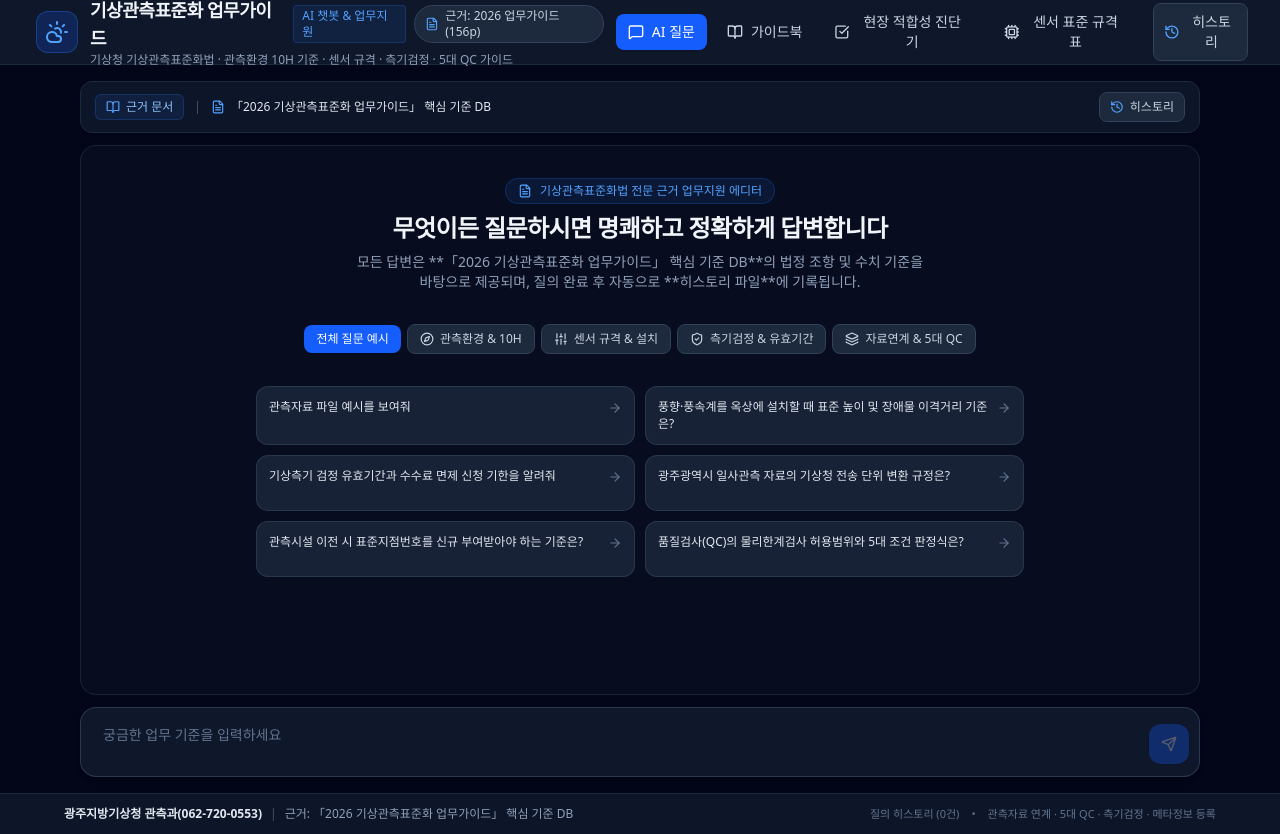
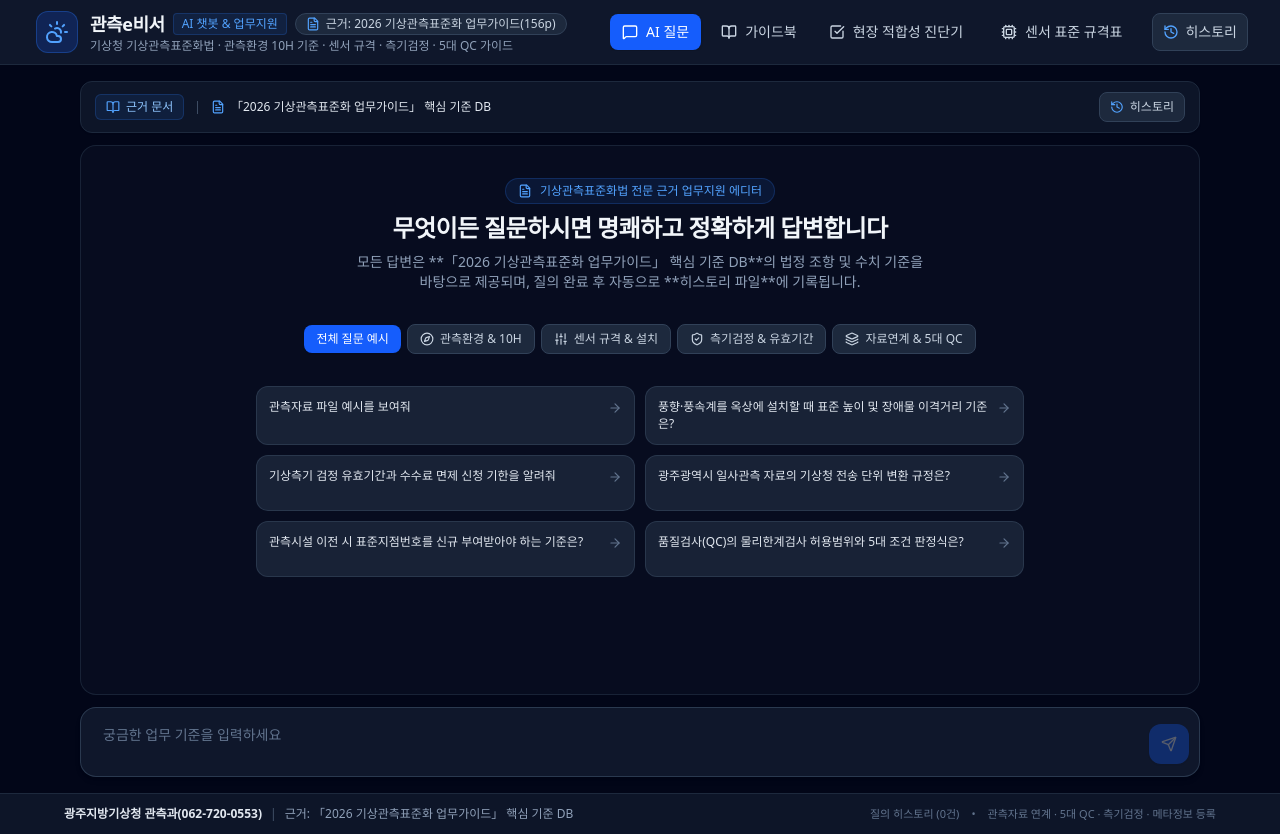
Before and after one commit to sukjashin/Guidebook, a React (Vite) app: page / in a window 1280 px wide. Built offline with nearby package versions, Linux system fonts and the light colour scheme.

Commit message:
Fix Vercel chat and rename app

```diff
--- a/api/chat.ts
+++ b/api/chat.ts
@@ -88,7 +88,8 @@ async function answerQuestion(request: Request) {
   }
 }
 
-export default async function handler(request: Request) {
+export default {
+  async fetch(request: Request) {
     if (request.method === 'GET') {
       return json({ status: 'ok', service: 'Guidebook PDF RAG chatbot' });
     }
@@ -96,4 +97,5 @@ export default async function handler(request: Request) {
       return answerQuestion(request);
     }
     return json({ error: '지원하지 않는 요청 방식입니다.' }, 405);
-}
+  },
+};
--- a/index.html
+++ b/index.html
@@ -1,12 +1,13 @@
 <!doctype html>
-<html lang="en">
+<html lang="ko" translate="no" class="notranslate">
   <head>
     <meta charset="UTF-8" />
     <meta name="viewport" content="width=device-width, initial-scale=1.0" />
-    <title>기상관측표준화 업무가이드</title>
-    <meta name="description" content="An application built with Google AI Studio." />
-    <meta property="og:title" content="My Google AI Studio App" />
-    <meta property="og:description" content="An application built with Google AI Studio." />
+    <title>관측e비서</title>
+    <meta name="google" content="notranslate" />
+    <meta name="description" content="2026 기상관측표준화 업무가이드 기반 관측 전문 AI 비서" />
+    <meta property="og:title" content="관측e비서" />
+    <meta property="og:description" content="2026 기상관측표준화 업무가이드 기반 관측 전문 AI 비서" />
     <meta property="og:type" content="website" />
     <meta name="twitter:card" content="summary_large_image" />
   </head>
--- a/src/App.tsx
+++ b/src/App.tsx
@@ -104,7 +104,13 @@ export default function App() {
         }),
       });
 
-      const data = await response.json();
+      const responseText = await response.text();
+      let data: any;
+      try {
+        data = JSON.parse(responseText);
+      } catch {
+        throw new Error(`챗봇 서버 응답 오류 (${response.status})`);
+      }
 
       if (!response.ok) {
         throw new Error(data.error || `서버 응답 오류 (${response.status})`);
--- a/src/components/Header.tsx
+++ b/src/components/Header.tsx
@@ -27,15 +27,14 @@ export const Header: React.FC<HeaderProps> = ({
             <div>
               <div className="flex items-center space-x-2">
                 <h1 className="font-bold text-sm sm:text-lg text-slate-100 tracking-tight">
-                  <span className="sm:hidden">기상관측 업무가이드</span>
-                  <span className="hidden sm:inline">기상관측표준화 업무가이드</span>
+                  관측e비서
                 </h1>
                 <span className="hidden sm:inline-flex items-center px-2 py-0.5 rounded text-xs font-medium bg-blue-500/10 text-blue-400 border border-blue-500/20">
                   AI 챗봇 & 업무지원
                 </span>
                 <span className="hidden lg:inline-flex items-center space-x-1.5 px-2.5 py-0.5 rounded-full text-xs font-medium bg-slate-800 text-slate-300 border border-slate-700">
                   <FileText className="w-3.5 h-3.5 text-blue-400" />
-                  <span>근거: 2026 업무가이드(156p)</span>
+                  <span>근거: 2026 기상관측표준화 업무가이드(156p)</span>
                 </span>
               </div>
               <p className="text-xs text-slate-400 hidden sm:block">
```
Lines whose indentation alone changed are shown as unchanged.
